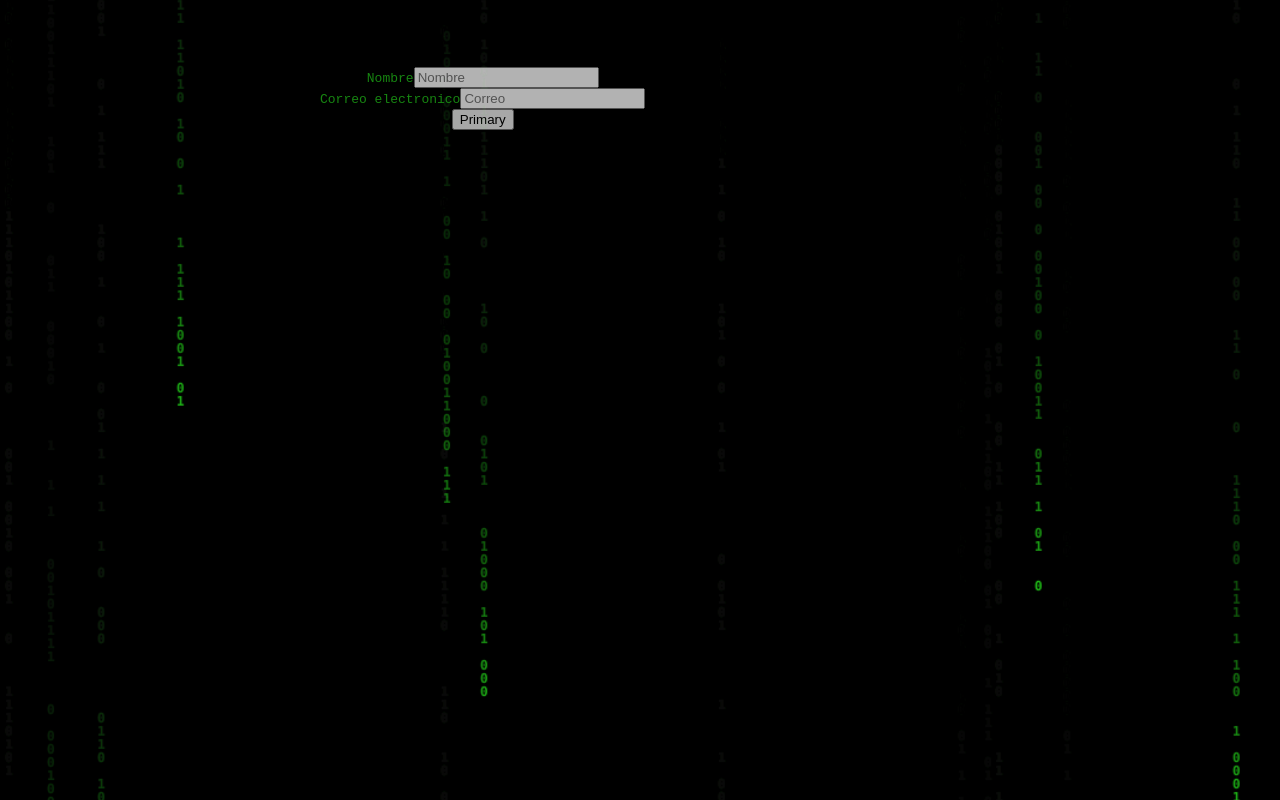
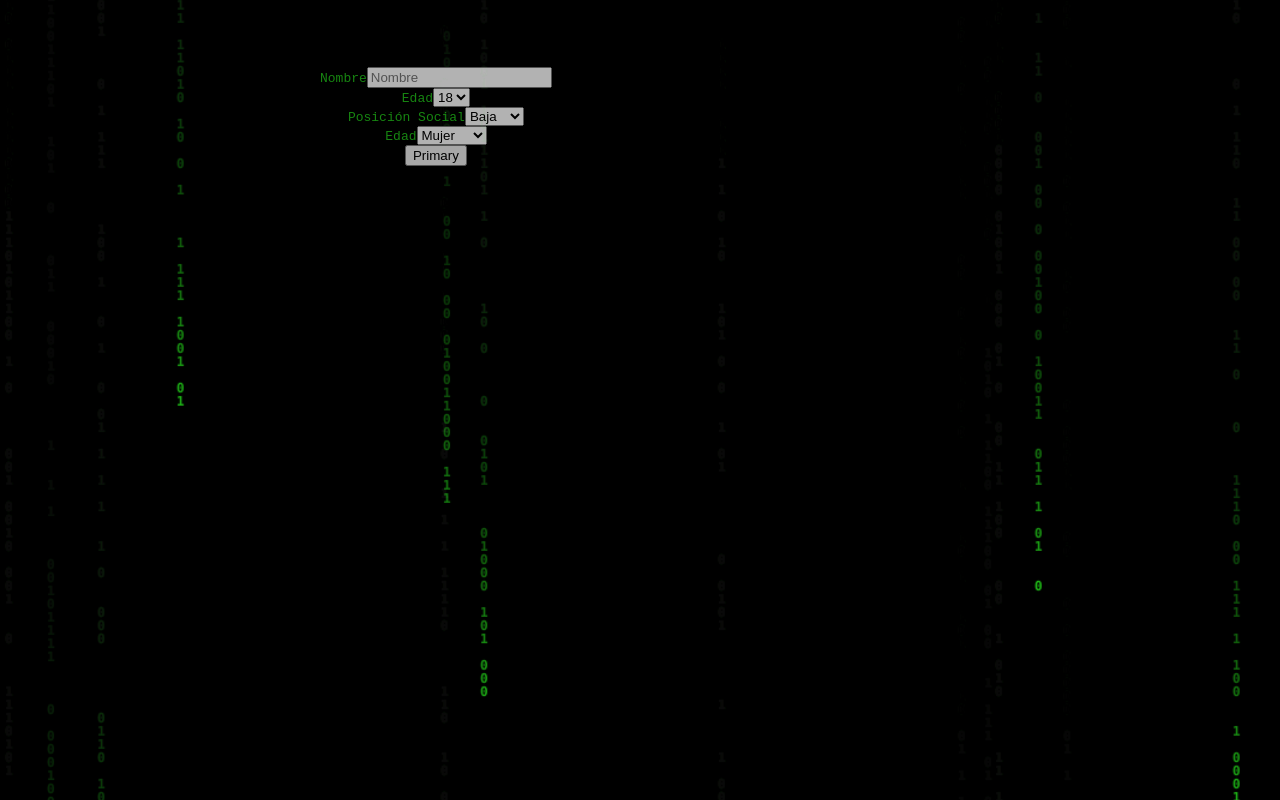
Before and after one commit to OscarCanongo/prediccionesMui, a React (Create React App) app in the folder frontend/: page / in a window 1280 px wide. Built offline with nearby package versions, Linux system fonts and the light colour scheme; no server answers.

Commit message:
Preguntas

```diff
--- a/frontend/src/components/Prediccion/Prediccion.js
+++ b/frontend/src/components/Prediccion/Prediccion.js
@@ -41,13 +41,62 @@ const Prediccion = () => {
       </Row>
       <Row>
         <Form>
-        <Form.Group controlId="formBasicEmail">
+        <Form.Group >
             <Form.Label>Nombre</Form.Label>
             <Form.Control placeholder="Nombre" />
           </Form.Group>
-          <Form.Group controlId="formBasicEmail">
-            <Form.Label>Correo electronico</Form.Label>
-            <Form.Control placeholder="Correo" />
+          <Form.Group controlId="exampleForm.ControlSelect1">
+            <Form.Label>Edad</Form.Label>
+            <Form.Control as="select">
+              <option>18</option>
+              <option>19</option>
+              <option>20</option>
+              <option>21</option>
+              <option>22</option>
+              <option>23</option>
+              <option>24</option>
+              <option>25</option>
+              <option>26</option>
+              <option>27</option>
+              <option>28</option>
+              <option>29</option>
+              <option>30</option>
+              <option>31</option>
+              <option>32</option>
+              <option>33</option>
+              <option>34</option>
+              <option>35</option>
+              <option>36</option>
+              <option>37</option>
+              <option>38</option>
+              <option>39</option>
+              <option>40</option>
+              <option>41</option>
+              <option>42</option>
+              <option>43</option>
+              <option>44</option>
+              <option>45</option>
+              <option>46</option>
+              <option>47</option>
+              <option>48</option>
+              <option>49</option>
+              <option>50</option>
+            </Form.Control>
+          </Form.Group>
+          <Form.Group>
+            <Form.Label>Posición Social</Form.Label>
+            <Form.Control as="select">
+              <option>Baja</option>
+              <option>Media</option>
+              <option>Alta</option>
+            </Form.Control>
+          </Form.Group>
+          <Form.Group controlId="exampleForm.ControlSelect1">
+            <Form.Label>Edad</Form.Label>
+            <Form.Control as="select">
+              <option>Mujer</option>
+              <option>Hombre</option>
+            </Form.Control>
           </Form.Group>
           <Button variant="primary">Primary</Button>
         </Form>
```
